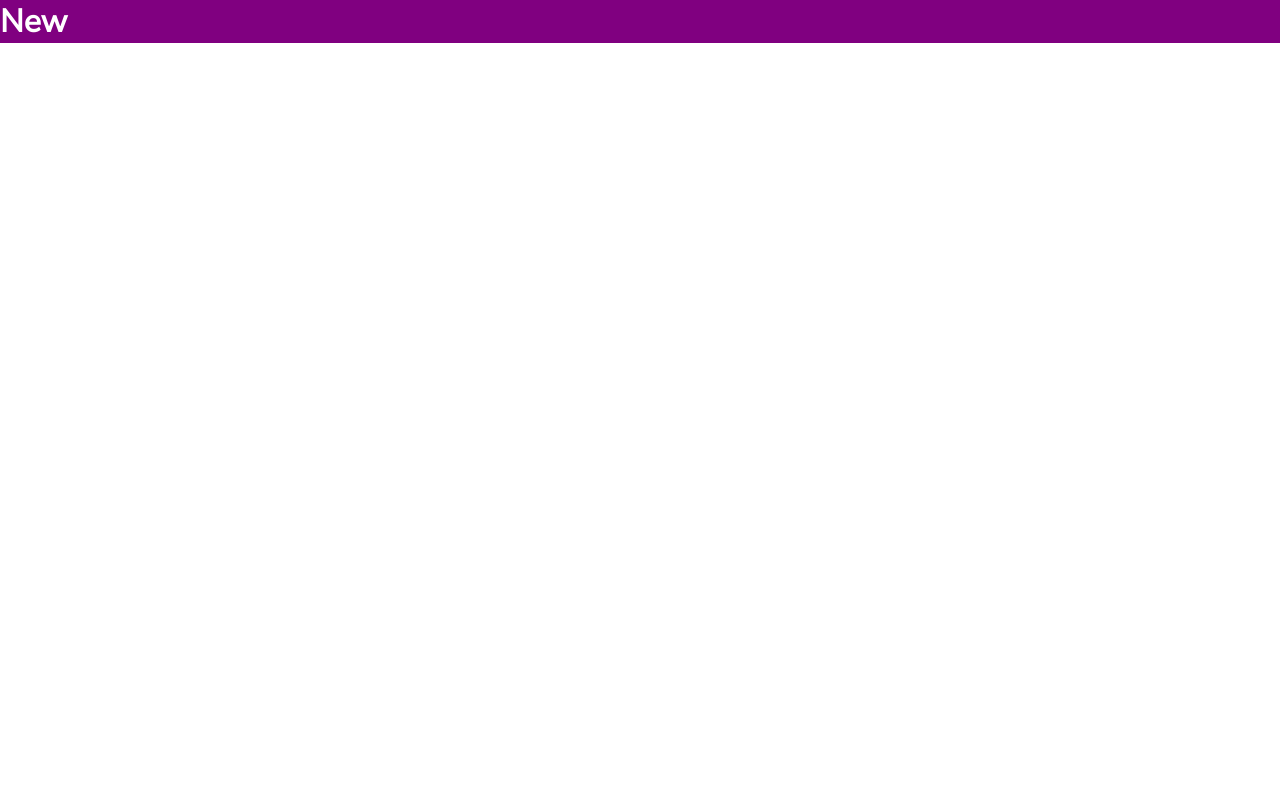
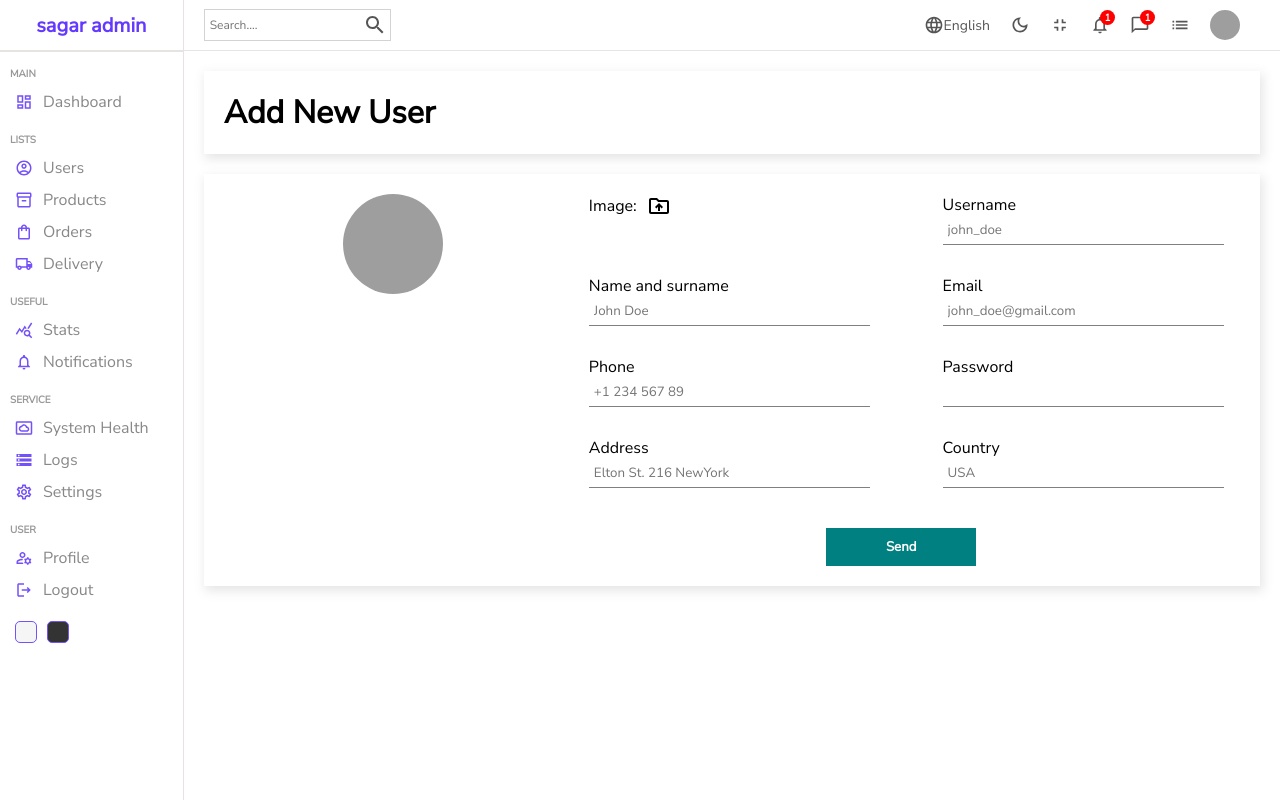
Before and after one commit to sagarrs/React-admin-panel, a React (Create React App) app: page /users/new in a window 1280 px wide. Built offline with nearby package versions, Linux system fonts and the light colour scheme; grey boxes are pictures that could not be loaded.

Commit message:
user and product page created

```diff
--- a/src/App.js
+++ b/src/App.js
@@ -5,6 +5,7 @@
 import { List } from './components/List/List';
 import { Single } from './components/Single/Single';
 import { New } from './components/New/New';
+import {userInputs, productInputs} from './formSource'
 
 function App() {
   return (
@@ -20,13 +21,13 @@
         <Route path='users'>
           <Route index element={<List/>}/>
           <Route path=':userId' element={<Single/>}/>
-          <Route path='new' element={<New/>}/>
+          <Route path='new' element={<New inputs={userInputs} title="Add New User"/>}/>
         </Route>
 
         <Route path='products'>
           <Route index element={<List/>}/>
           <Route path=':productId' element={<Single/>}/>
-          <Route path='new' element={<New/>}/>
+          <Route path='new' element={<New inputs={productInputs} title="Add New Product"/>}/>
         </Route>
 
       </Routes>
--- a/src/components/New/New.js
+++ b/src/components/New/New.js
@@ -1,9 +1,45 @@
 import "./New.scss"
+import {Navbar} from '../Navbar/Navbar'
+import {Sidebar} from '../Sidebar/Sidebar'
+import DriveFolderUploadOutlinedIcon from "@mui/icons-material/DriveFolderUploadOutlined";
+import { useState } from "react";
 
-export const New = () => {
+export const New = ({inputs, title}) => {
+    const [file, setFile] = useState('')
     return(
         <div className="new">
-            <h1 className="title">New</h1>
+            <Sidebar/>
+            <div className="newContainer">
+                <Navbar/>
+                <div className="top">
+                    <h1>{title}</h1>
+                </div>
+                <div className="bottom">
+                    <div className="left">
+                        <img src={file ? URL.createObjectURL(file) : "https://icon-library.com/images/no-image-icon/no-image-icon-0.jpg"} alt="img_icon" />
+                    </div>
+                    <div className="right">
+
+                        <form action="">
+                            <div className="formInput">
+                                <label htmlFor="file">Image: <DriveFolderUploadOutlinedIcon className="icon"/></label>
+                                <input type="file" id="file" onChange={e => setFile(e.target.files[0])} style={{display: "none"}}/>
+                            </div>
+
+                            {inputs.map((input) => {
+                                return(
+                                    <div className="formInput" key={input.id}>
+                                        <label>{input.label}</label>
+                                        <input type={input.type} placeholder={input.placeholder} />
+                                    </div>
+                                )
+                            })}
+                            <button>Send</button>
+                        </form>
+
+                    </div>
+                </div>
+            </div>
         </div>
     )
 }
--- a/src/components/New/New.scss
+++ b/src/components/New/New.scss
@@ -1,6 +1,76 @@
 .new{
-    background-color: purple;
-    .title {
-        color: white;
+    width: 100%;
+    display: flex;
+
+    .newContainer{
+        flex: 6;
+
+        .top, .bottom{
+            -webkit-box-shadow: 2px 4px 10px 1px rgba(0, 0, 0, 0.47);
+            box-shadow: 2px 4px 10px 1px rgba(201, 201, 201, 0.47);
+            padding: 20px;
+            margin:20px;
+            display: flex;
+
+            .h1{
+                color: lightgray;
+                font-size: 20px;
+            }
+
+            .left{
+                flex:1;
+                text-align: center;
+
+                img{
+                    width: 100px;
+                    height: 100px;
+                    border-radius: 50%;
+                    object-fit: cover;
+                }
+            }
+
+            .right{
+                flex:2;
+
+                form{
+                    display: flex;
+                    flex-wrap: wrap;
+                    gap: 30px;
+                    justify-content: space-around;
+
+                    .formInput{
+                        width: 40%;
+
+                        label{
+                            display: flex;
+                            align-items: center;
+                            gap: 10px;
+
+                            .icon{
+                                cursor: pointer;
+                            }
+                        }
+
+                        input{
+                            width: 100%;
+                            padding: 5px;
+                            border: none;
+                            border-bottom: 1px solid gray;
+                        }
+                    }
+
+                    button{
+                        width: 150px;
+                        padding: 10px;
+                        border: none;
+                        background-color: teal;
+                        color: white;
+                        font-weight: bold;
+                        cursor: pointer;
+                        margin-top: 10px;
+                    }
+                }
+            }
+        }
     }
 }
--- /dev/null
+++ b/src/formSource.js
@@ -0,0 +1,76 @@
+export const userInputs = [
+    {
+      id: 1,
+      label: "Username",
+      type: "text",
+      placeholder: "john_doe",
+    },
+    {
+      id: 2,
+      label: "Name and surname",
+      type: "text",
+      placeholder: "John Doe",
+    },
+    {
+      id: 3,
+      label: "Email",
+      type: "mail",
+      placeholder: "john_doe@gmail.com",
+    },
+    {
+      id: 4,
+      label: "Phone",
+      type: "text",
+      placeholder: "+1 234 567 89",
+    },
+    {
+      id: 5,
+      label: "Password",
+      type: "password",
+    },
+    {
+      id: 6,
+      label: "Address",
+      type: "text",
+      placeholder: "Elton St. 216 NewYork",
+    },
+    {
+      id: 7,
+      label: "Country",
+      type: "text",
+      placeholder: "USA",
+    },
+  ];
+
+  export const productInputs = [
+    {
+      id: 1,
+      label: "Title",
+      type: "text",
+      placeholder: "Apple Macbook Pro",
+    },
+    {
+      id: 2,
+      label: "Description",
+      type: "text",
+      placeholder: "Description",
+    },
+    {
+      id: 3,
+      label: "Category",
+      type: "text",
+      placeholder: "Computers",
+    },
+    {
+      id: 4,
+      label: "Price",
+      type: "text",
+      placeholder: "100",
+    },
+    {
+      id: 5,
+      label: "Stock",
+      type: "text",
+      placeholder: "in stock",
+    },
+  ];
```
